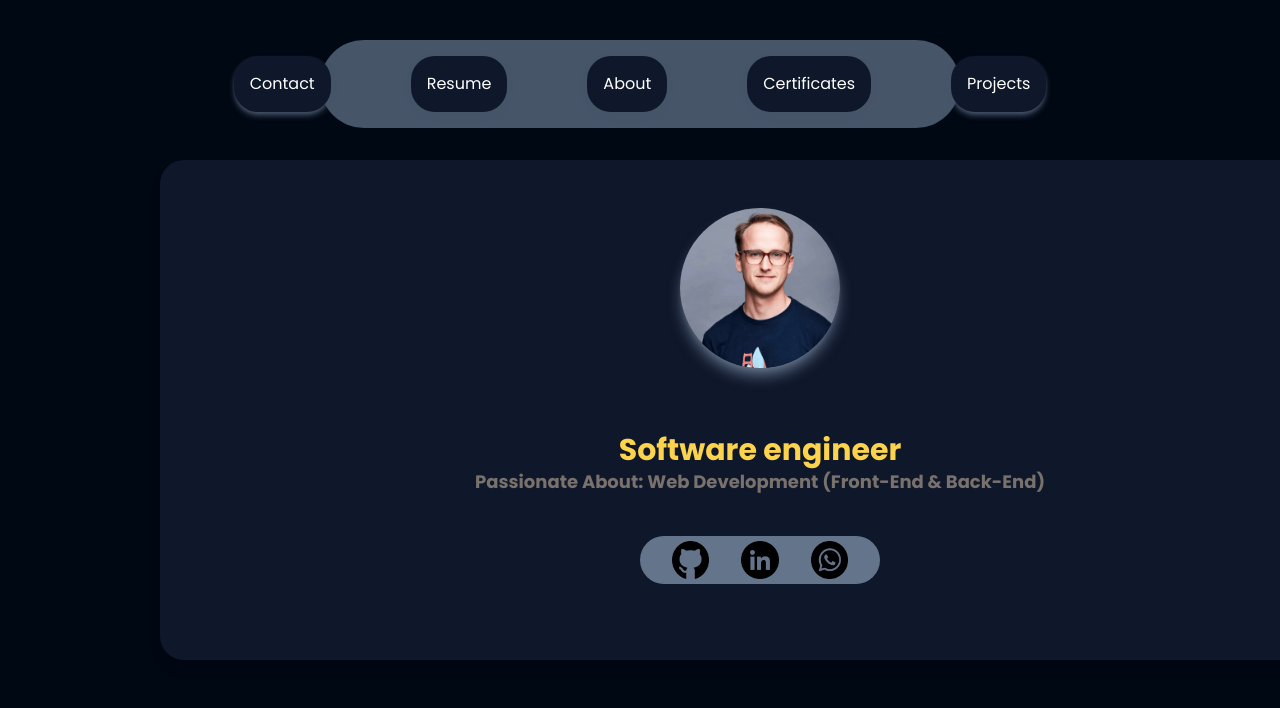
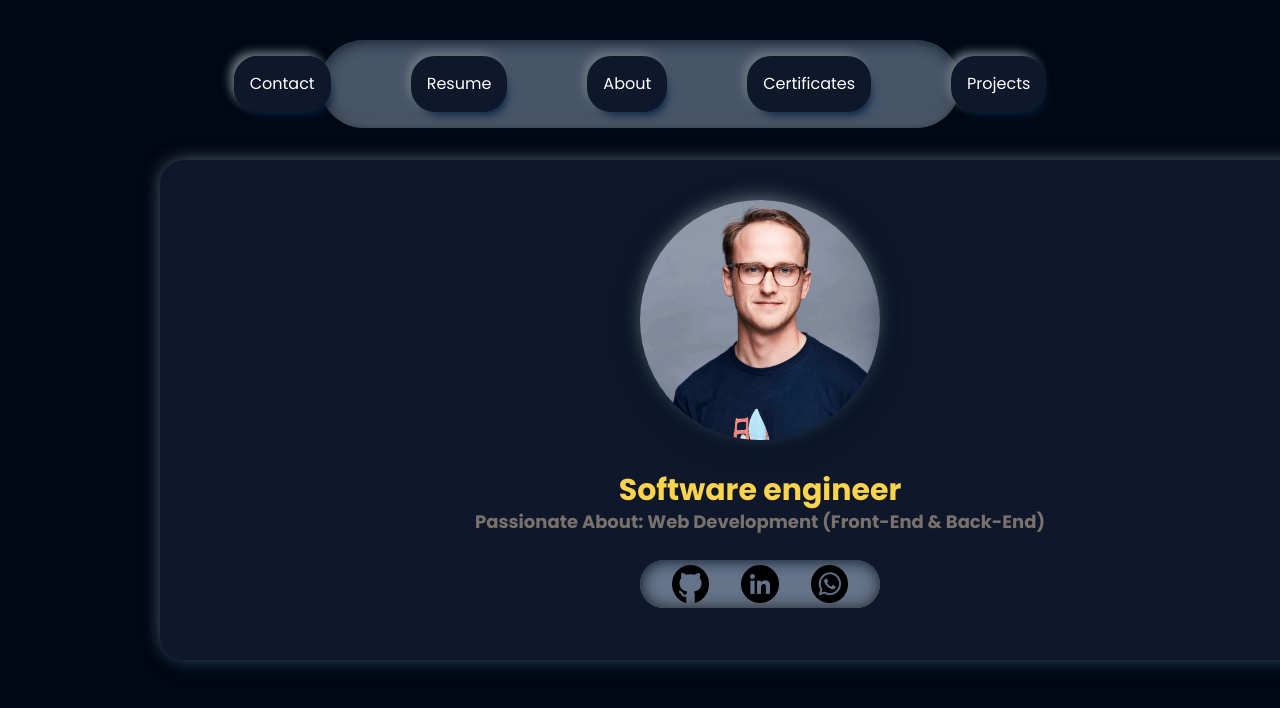
Before and after one commit to PUJCMJ/personalPortfolio, a React (Vite) app: page / in a window 1280 px wide. Shown: the top 708 px of the page. Built offline with nearby package versions, Linux system fonts and the light colour scheme.

Commit message:
Some styles

```diff
--- a/src/components/navbar.jsx
+++ b/src/components/navbar.jsx
@@ -2,23 +2,23 @@ import { NavLink } from "react-router-dom";
 
 const Navbar = () => {
   return (
-    <div className='mx-auto mt-6 relative top-4 flex items-center justify-center rounded-full h-26 mr-80 ml-80 p-4 bg-slate-600'>
+    <div className='mx-auto mt-6 relative top-4 flex items-center shadow-custom-inset justify-center rounded-full h-26 mr-80 ml-80 p-4 bg-slate-600'>
        <nav>
-      <ul className="flex mx-auto w-10 text-white font-poppins justify-center align-middle">
-        <li className="flex ml-10 mr-10  rounded-3xl shadow-md shadow-slate-600 bg-slate-900 ">
-          <NavLink to="/contact" className="block  p-4 rounded-3xl text-center  ">Contact</NavLink>
+      <ul className="flex mx-auto w-10 text-white font-poppins justify-center align-middle ">
+        <li className="flex ml-10 mr-10  rounded-3xl  shadow-custom2 ">
+          <NavLink to="/contact" className="block  p-4 rounded-3xl text-center  bg-slate-900 hover:bg-blue-950">Contact</NavLink>
         </li>
-        <li className="flex ml-10 mr-10  rounded-3xl shadow-md shadow-slate-600 bg-slate-900 ">
-          <NavLink to="/" className="block  p-4 rounded-3xl text-center  ">Resume</NavLink>
+        <li className="flex ml-10 mr-10  rounded-3xl shadow-custom2 bg-slate-900 ">
+          <NavLink to="/" className="block  p-4 rounded-3xl text-center  hover:bg-blue-950">Resume</NavLink>
         </li>
-        <li className="flex ml-10 mr-10  rounded-3xl shadow-md shadow-slate-600 bg-slate-900 ">
-          <NavLink to="/about" className="block  p-4 rounded-3xl text-center  " >About</NavLink>
+        <li className="flex ml-10 mr-10  rounded-3xl shadow-custom2 bg-slate-900 ">
+          <NavLink to="/about" className="block  p-4 rounded-3xl text-center  hover:bg-blue-950" >About</NavLink>
         </li>
-        <li className="flex ml-10 mr-10  rounded-3xl shadow-md shadow-slate-600 bg-slate-900  ">
-          <NavLink to="/certificates" className="block  p-4 rounded-3xl text-center  " >Certificates</NavLink>
+        <li className="flex ml-10 mr-10  rounded-3xl shadow-custom2 bg-slate-900  ">
+          <NavLink to="/certificates" className="block  p-4 rounded-3xl text-center  hover:bg-blue-950" >Certificates</NavLink>
         </li>
-        <li className="flex ml-10 mr-10  rounded-3xl shadow-md shadow-slate-600 bg-slate-900 ">
-          <NavLink to="/projects" className="block  p-4 rounded-3xl text-center  ">Projects</NavLink>
+        <li className="flex ml-10 mr-10  rounded-3xl shadow-custom2 bg-slate-900 ">
+          <NavLink to="/projects" className="block  p-4 rounded-3xl text-center  hover:bg-blue-950">Projects</NavLink>
         </li>
       </ul>
     </nav>
--- a/src/layouts/mainLayout.jsx
+++ b/src/layouts/mainLayout.jsx
@@ -2,7 +2,7 @@ import PropTypes from 'prop-types';
 
 const MainLayout = ({ children }) => {
   return (
-  <div className="mt-12 ml-40 p-10 mr-40 font-poppins grid-rows-1 rounded-3xl h-[500px] w-[1200px] bg-slate-900 shadow-lg  text-white">
+  <div className="mt-12 ml-40 p-10 mr-40 font-poppins grid-rows-1 rounded-3xl h-[500px] w-[1200px] bg-slate-900 shadow-custom3 text-white">
     {children}
   </div>
   );
--- a/src/pages/home/index.jsx
+++ b/src/pages/home/index.jsx
@@ -6,18 +6,18 @@ import whatsappImage from '../../img/whatsapp.png';
 
 const Home = () => {
   return (
-    <div className='block bg-inherit'>
-      <figure className="relative m-2 flex ">
-        <img src={userImage} alt='user' className='rounded-full h-40 mx-auto shadow-lg shadow-slate-500' />
+    <div className='block bg-inherit w-full h-full pt-0 pb-12'>
+      <figure className="relative m-0  flex ">
+        <img src={userImage} alt='user' className='rounded-full h-60 mx-auto shadow-custom' />
       </figure>
-      <h1 className="relative top-14 flex items-center justify-center  text-3xl font-poppins font-bold text-amber-300 ">
+      <h1 className="relative top-8 flex items-center justify-center  text-3xl font-poppins font-bold text-amber-300 ">
        Software engineer
       </h1>
-      <h2 className='relative top-14 flex items-center justify-center  text-lg font-poppins font-bold text-stone-500 '>
+      <h2 className='relative top-8 flex items-center justify-center  text-lg font-poppins font-bold text-stone-500 '>
       Passionate About: Web Development (Front-End & Back-End)
       </h2>
 
-      <div className=' mx-auto relative top-14 flex items-center justify-between rounded-3xl p-4 bg-slate-500 h-12 w-60 mt-10 '>
+      <div className=' mx-auto relative top-8 flex items-center justify-between rounded-3xl p-4 bg-slate-500 h-12 w-60 mt-6 shadow-custom-inset'>
         <a className='ml-4 mr-4' href='https://github.com/PUJCMJ'><img src={githubImage}/></a>
         <a className='ml-4 mr-4'href='https://linkedin.com'><img src={linkedinImage}/></a>
         <a className='ml-4 mr-4' href='https://whatsapp.com'><img src={whatsappImage}/></a>
--- a/tailwind.config.js
+++ b/tailwind.config.js
@@ -5,6 +5,20 @@ export default {
     extend: {
       fontFamily: {
         'poppins': ['Poppins', 'sans-serif'],
+      },
+
+      boxShadow: {
+        'custom': '-1px -5px 20px -4px #6c757d, 1px 3px 30px -1px #001524',
+        'custom2': '-5px -5px 10px -1px #6c757d, 5px 8px 10px -6px #001d3d',
+        'custom3':'-1px -2px 20px -5px #6c757d, 1px 6px 20px -5px #001d3d',
+        'custom-inset': 'inset 1px 1px 15px 0 rgb(15 25 42), inset -1px -6px 10px -1px #6c757d'
+      },
+
+      opacity: {
+        '25': '0.25',
+        '50': '0.5',
+        '75': '0.75',
+        '90': '0.9',
       }
     }
   },
```
